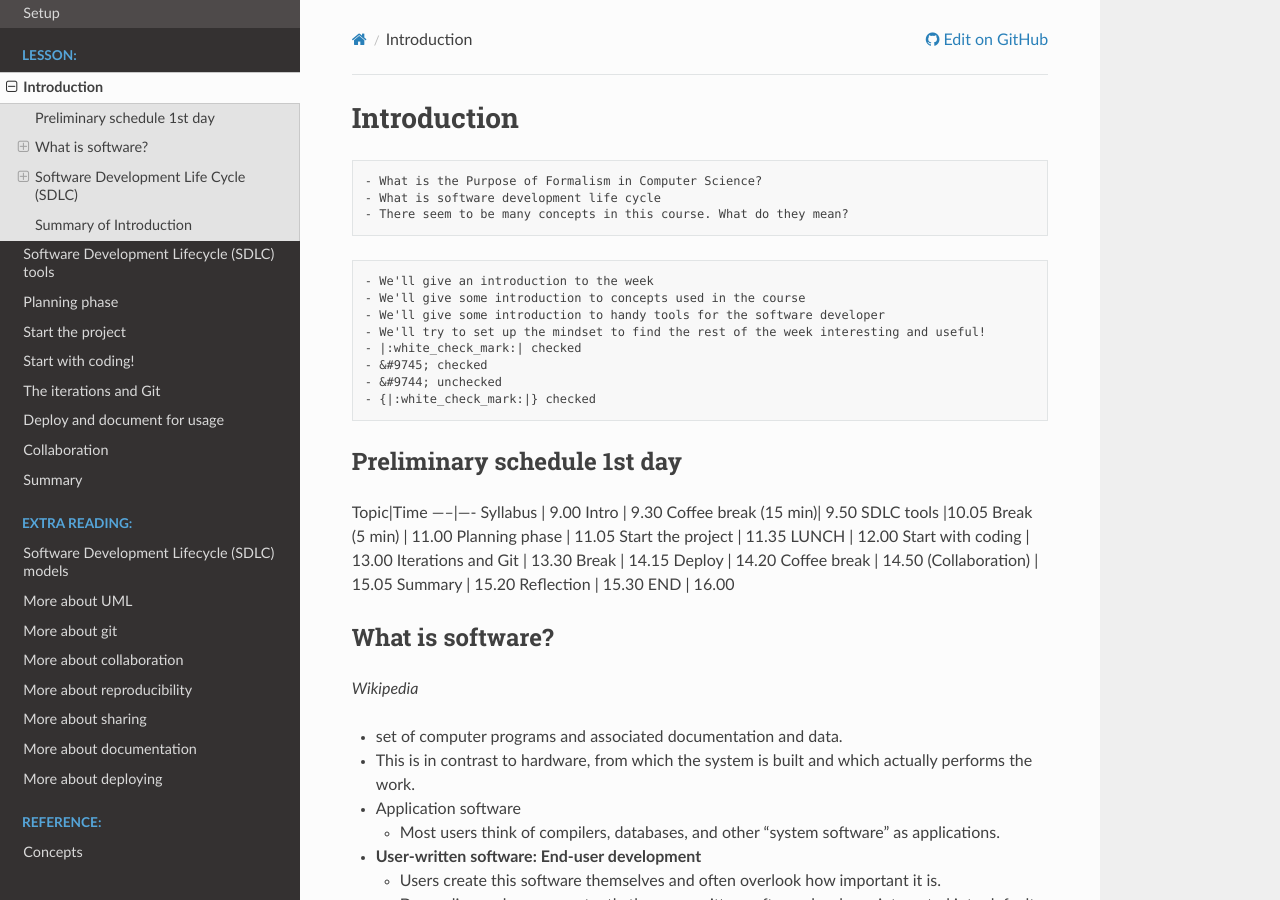
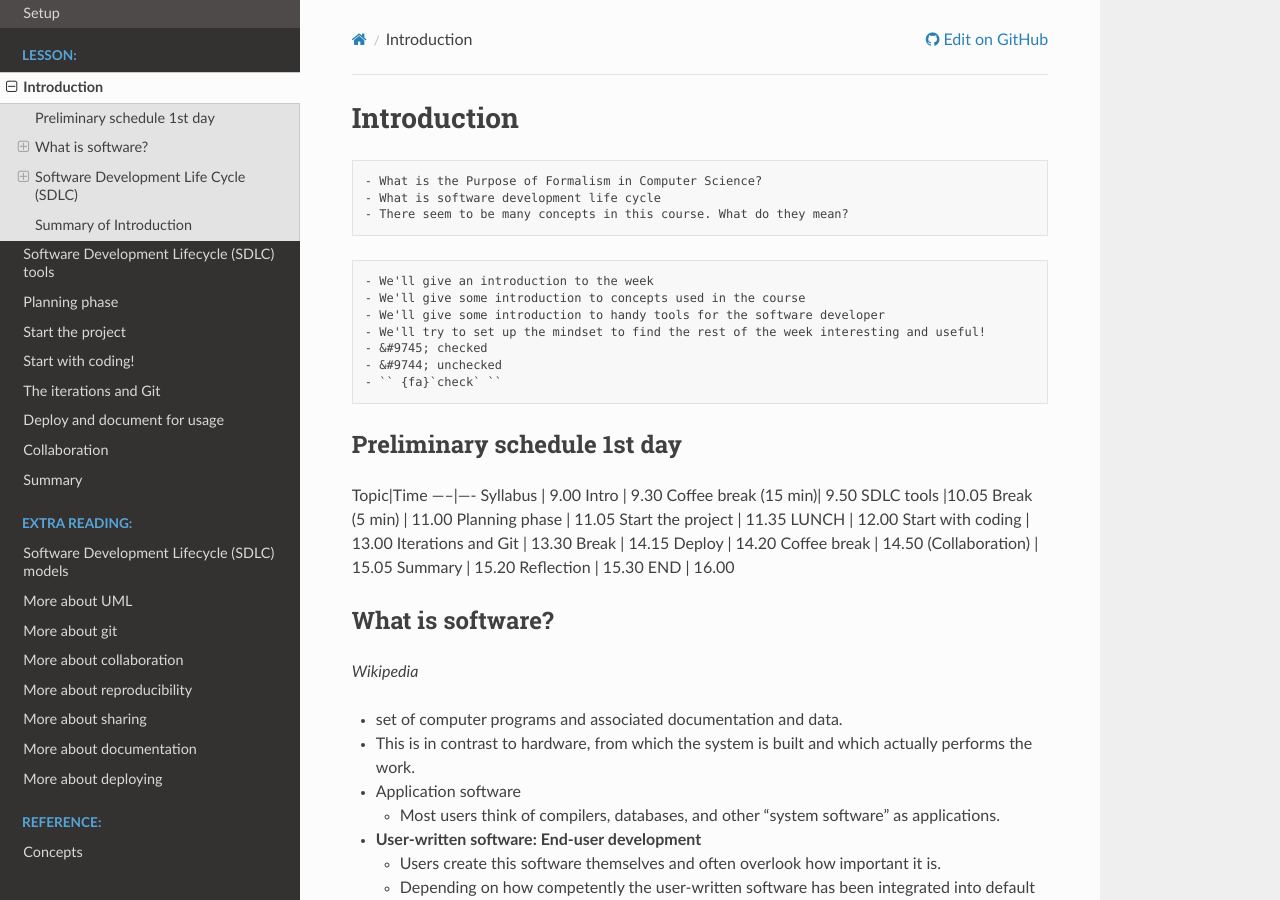
Before and after one commit to UPPMAX/programming_formalisms_intro, a Sphinx documentation site: the page built from doc/intro.md, in a window 1280 px wide and 900 px high. Built offline with Sphinx 7.4.7 and the Read the Docs theme 2.0.0, drawn with Linux system fonts in a browser that asks for light colours; pages that are not in the unit, such as notebooks, are missing from menus.

Commit message:
Update intro.md

````diff
--- a/doc/intro.md
+++ b/doc/intro.md
@@ -11,10 +11,9 @@
 - We'll give some introduction to concepts used in the course
 - We'll give some introduction to handy tools for the software developer
 - We'll try to set up the mindset to find the rest of the week interesting and useful!
-- |:white_check_mark:| checked
 - &#9745; checked
 - &#9744; unchecked
-- {|:white_check_mark:|} checked
+- `` {fa}`check` ``
 ```
 ## Preliminary schedule 1st day
 
````
